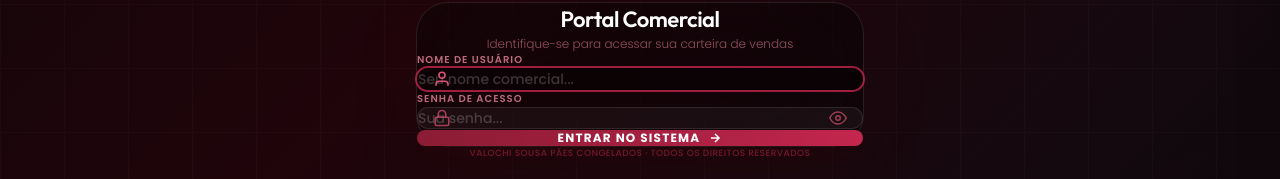
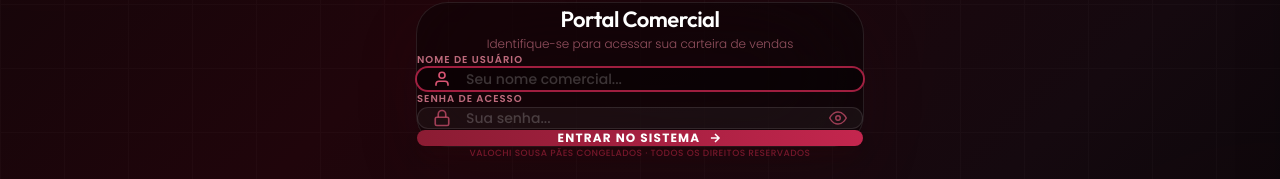
Before and after one commit to diogovalochi-cyber/crm-valochi, a React (Vite) app: page / in a window 1280 px wide. Shown: the part 380-559 px from the top of the page. Built offline with nearby package versions, Linux system fonts and the light colour scheme.

Commit message:
fix: resolve placeholder and icon overlap in login inputs by applying inline padding styles

```diff
--- a/src/components/LoginPage.tsx
+++ b/src/components/LoginPage.tsx
@@ -135,10 +135,8 @@ export default function LoginPage() {
                   value={username}
                   onChange={(e) => { setUsername(e.target.value); setError(''); }}
                   onKeyDown={(e) => e.key === 'Enter' && passRef.current?.focus()}
-                  className="w-full pl-12 pr-4 py-3.5 rounded-2xl text-sm font-medium
-                    bg-white/[0.04] border border-white/10 text-white placeholder-white/20
-                    focus:outline-none focus:ring-2 focus:ring-wine-500/80 focus:border-transparent focus:bg-black/40
-                    hover:border-white/20 hover:bg-white/[0.07] transition-all duration-300"
+                  style={{ paddingLeft: '48px' }}
+                  className="w-full pl-12 pr-4 py-3.5 rounded-2xl text-sm font-medium bg-white/[0.04] border border-white/10 text-white placeholder-white/20 focus:outline-none focus:ring-2 focus:ring-wine-500/80 focus:border-transparent focus:bg-black/40 hover:border-white/20 hover:bg-white/[0.07] transition-all duration-300"
                 />
               </div>
             </div>
@@ -162,11 +160,10 @@ export default function LoginPage() {
                   placeholder="Sua senha..."
                   value={password}
                   onChange={(e) => { setPassword(e.target.value); setError(''); }}
-                  className="w-full pl-12 pr-12 py-3.5 rounded-2xl text-sm font-medium
-                    bg-white/[0.04] border border-white/10 text-white placeholder-white/20
-                    focus:outline-none focus:ring-2 focus:ring-wine-500/80 focus:border-transparent focus:bg-black/40
-                    hover:border-white/20 hover:bg-white/[0.07] transition-all duration-300"
+                  style={{ paddingLeft: '48px', paddingRight: '48px' }}
+                  className="w-full pl-12 pr-12 py-3.5 rounded-2xl text-sm font-medium bg-white/[0.04] border border-white/10 text-white placeholder-white/20 focus:outline-none focus:ring-2 focus:ring-wine-500/80 focus:border-transparent focus:bg-black/40 hover:border-white/20 hover:bg-white/[0.07] transition-all duration-300"
                 />
+
                 <button
                   type="button"
                   onClick={() => setShowPass(!showPass)}
```
